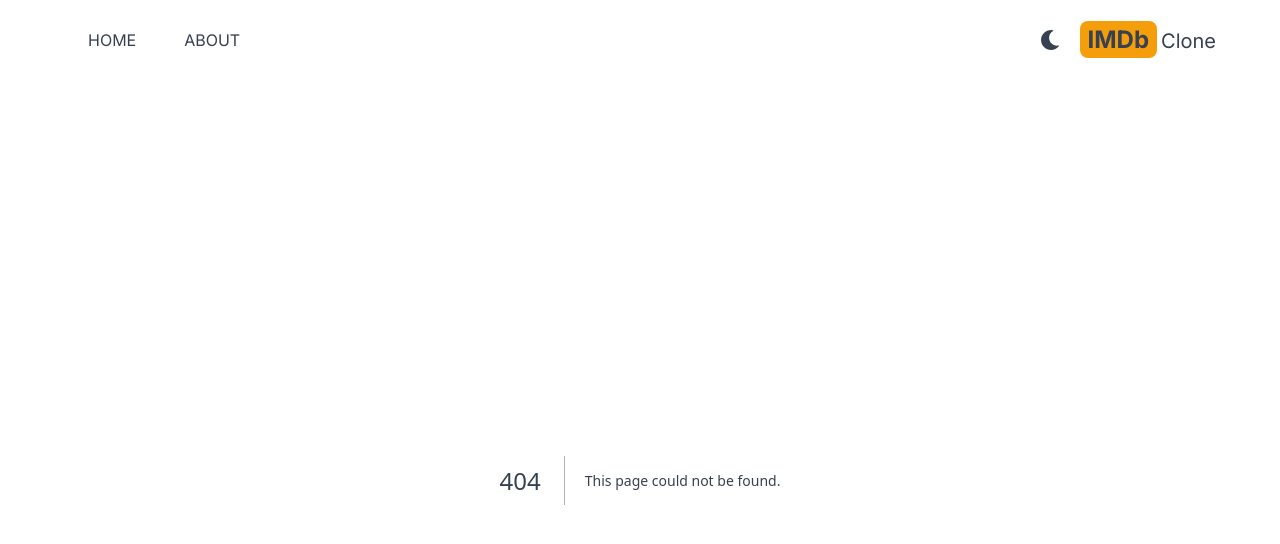
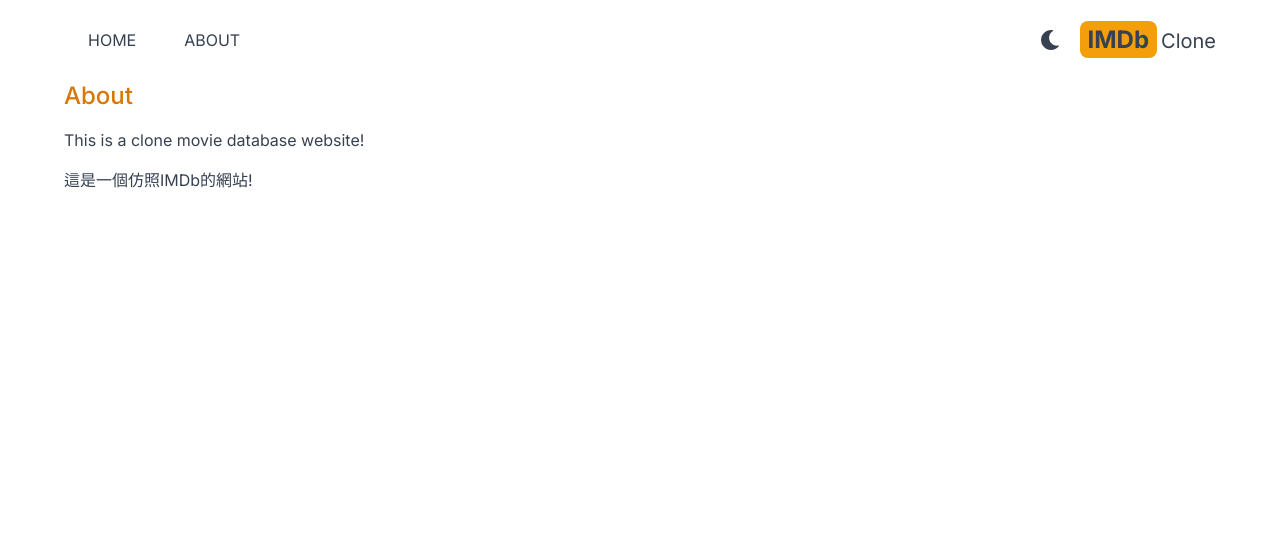
Before and after one commit to Shawntocode/imdb-clone, a Next.js app: page /about in a window 1280 px wide. Before the commit this address had no page. Shown: the top 544 px of the page. Built offline with nearby package versions, Linux system fonts and the light colour scheme.

Commit message:
create the about page

```diff
--- /dev/null
+++ b/src/app/about/page.js
@@ -0,0 +1,14 @@
+export default function About() {
+  return (
+    <div className="max-w-6xl mx-auto space-y-4">
+      <h1 className="text-2xl font-medium text-amber-600 space-y-4 ">About</h1>
+      <p>
+        This is a clone movie database website!
+      </p>
+
+      <p>
+        這是一個仿照IMDb的網站!
+      </p>
+    </div>
+  )
+}
--- a/src/app/page.js
+++ b/src/app/page.js
@@ -1,5 +1,6 @@
 import RootLayout from './layout'
 import Image from 'next/image'
+
 
 export default function Home() {
   return (
```
